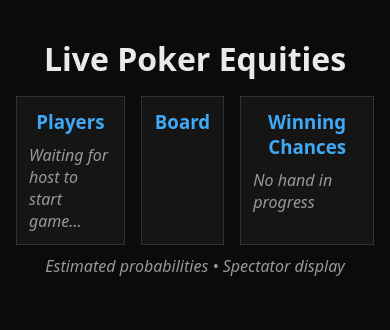
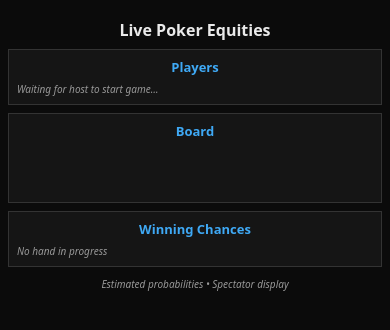
Before and after one commit to Plumpduck1/Poker-Equity-Server, a Flask app: page / in a window 390 px wide. Shown: the top 330 px of the page. Run offline with Flask 3, Linux system fonts and the light colour scheme; data that the repository does not hold is empty.

Commit message:
better phone view

```diff
--- a/templates/audience.html
+++ b/templates/audience.html
@@ -160,6 +160,96 @@ h1 {
     color: var(--muted);
     font-style: italic;
 }
+
+/* ================= MOBILE OPTIMIZATION ================= */
+@media (max-width: 768px) {
+
+    body {
+        padding: 8px;
+    }
+
+    h1 {
+        font-size: 16px;
+        margin-bottom: 8px;
+    }
+
+    .container {
+        display: flex;
+        flex-direction: column;
+        gap: 8px;
+    }
+
+    .panel {
+        padding: 8px;
+    }
+
+    .panel h3 {
+        font-size: 13px;
+        margin-bottom: 6px;
+    }
+
+    /* PLAYERS — compact */
+    .player-row {
+        margin-bottom: 4px;
+        font-size: 13px;
+    }
+
+    .player-pos {
+        font-size: 11px;
+    }
+
+    .cards img {
+        width: 26px;
+        margin-left: 2px;
+    }
+
+    /* BOARD — smaller cards */
+    .board img {
+        width: 34px;
+        margin-right: 3px;
+    }
+
+    /* EQUITIES — priority area */
+    .eq-row.full {
+        grid-template-columns: 70px 1fr 44px 120px;
+        gap: 6px;
+        margin-bottom: 6px;
+    }
+
+    .eq-row.protected {
+        grid-template-columns: 70px 1fr 44px;
+        gap: 6px;
+        margin-bottom: 6px;
+    }
+
+    .eq-name {
+        font-size: 13px;
+    }
+
+    .eq-bar-bg {
+        height: 8px;
+    }
+
+    .eq-pct {
+        font-size: 13px;
+    }
+
+    .eq-hand {
+        font-size: 10px;
+    }
+
+    /* Footer + badges tighter */
+    .safe-badge {
+        font-size: 10px;
+        padding: 4px;
+        margin-top: 6px;
+    }
+
+    .muted {
+        font-size: 10px;
+    }
+}
+
 </style>
 </head>
 
```
